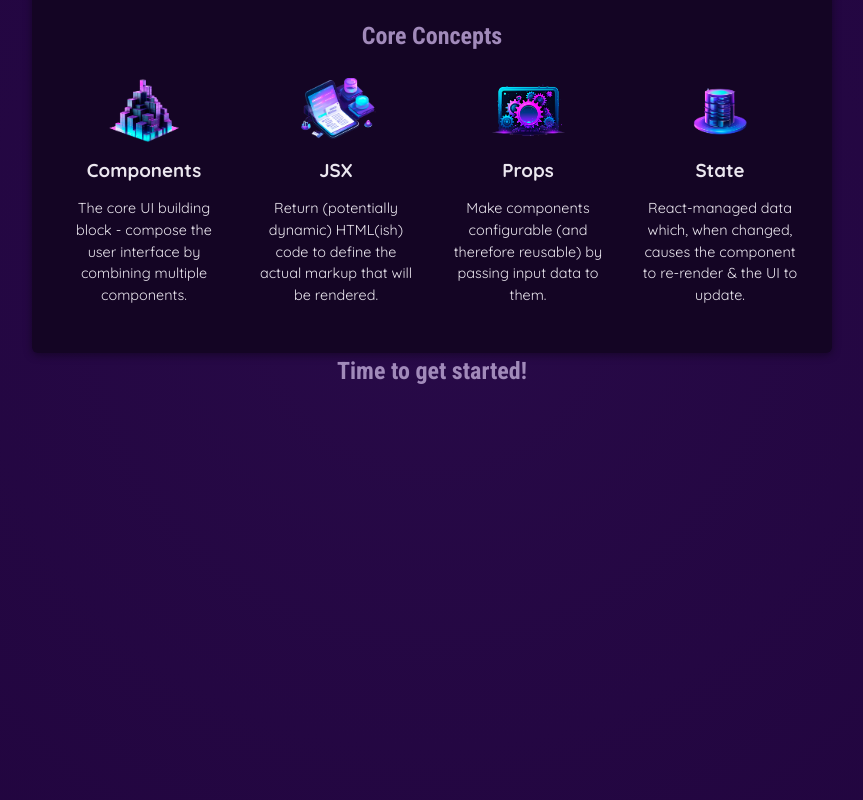
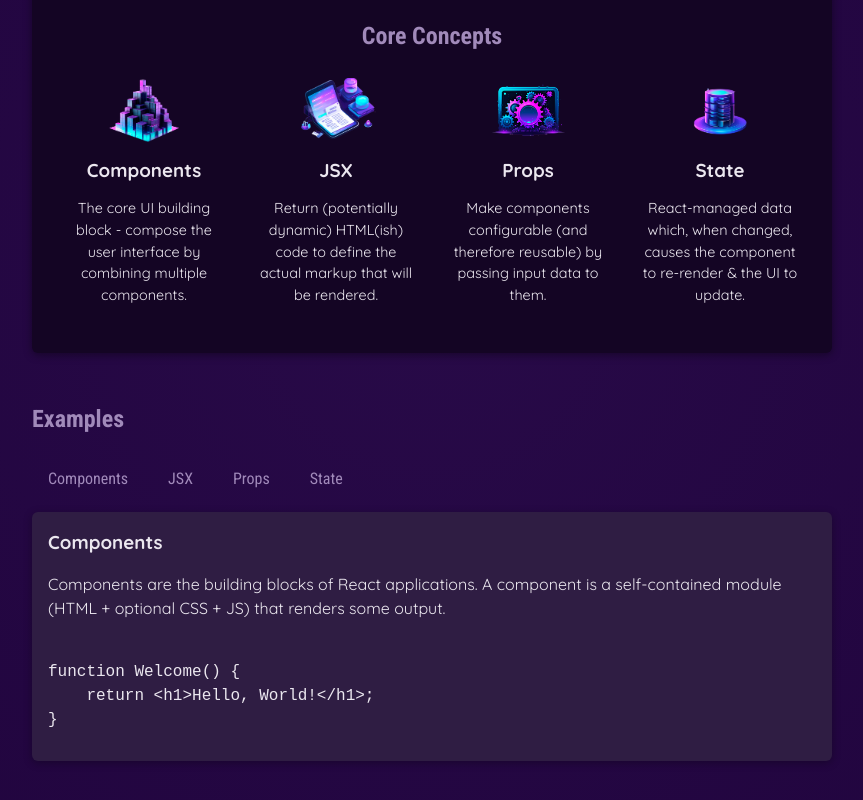
Before and after one commit to kohtetshine/react, a React (Vite) app in the folder 01-starting-project/: page / in a window 1280 px wide. Shown: the part 346-1146 px from the top of the page, without its empty margins (208-1071 px from the left). Built offline with nearby package versions, Linux system fonts and the light colour scheme.

Commit message:
[01] useState

```diff
--- a/01-starting-project/src/App.jsx
+++ b/01-starting-project/src/App.jsx
@@ -1,9 +1,17 @@
+import { useState } from 'react';
 
 import { CORE_CONCEPTS } from './data';
 import Header from './components/Header/Header';
 import CoreConcepts from './components/CoreConcepts/CoreConcepts';
+import TabButtons from './components/TabButtons/TabButtons';
+import { EXAMPLES } from './data';
 
 function App() {
+  const [ selectedTopic, setSelectedTopic ] = useState('components');
+
+  function handleSelect(selectedButton) {
+    setSelectedTopic(selectedButton);
+  }
   return (
     <div>
       <Header />
@@ -21,7 +29,24 @@
               {...CORE_CONCEPTS[3]} />
           </ul>
         </section>
-        <h2>Time to get started!</h2>
+        <section id="examples">
+          <h2>Examples</h2>
+          <menu>
+            <TabButtons onSelect={()=>handleSelect('components')}>Components</TabButtons>
+            <TabButtons onSelect={()=>handleSelect('jsx')}>JSX</TabButtons>
+            <TabButtons onSelect={()=>handleSelect('props')}>Props</TabButtons>
+            <TabButtons onSelect={()=>handleSelect('state')}>State</TabButtons>
+          </menu>
+          <div id='tab-content'>
+            <h3>{EXAMPLES[selectedTopic].title}</h3>
+            <p>{EXAMPLES[selectedTopic].description}</p>
+            <pre>
+              <code>
+                {EXAMPLES[selectedTopic].code}
+              </code>
+            </pre>
+          </div>
+        </section>
       </main>
     </div>
   );
--- /dev/null
+++ b/01-starting-project/src/components/TabButtons/TabButtons.jsx
@@ -0,0 +1,5 @@
+export default function TabButtons({ children, onSelect }) {
+    return (
+        <li><button onClick={onSelect}>{children}</button></li>
+    );
+}
--- a/01-starting-project/src/data.js
+++ b/01-starting-project/src/data.js
@@ -29,3 +29,54 @@
             'React-managed data which, when changed, causes the component to re-render & the UI to update.',
     },
 ];
+
+export const EXAMPLES = {
+    components: {
+        title: 'Components',
+        description:
+            'Components are the building blocks of React applications. A component is a self-contained module (HTML + optional CSS + JS) that renders some output.',
+        code: `
+function Welcome() {
+    return <h1>Hello, World!</h1>;
+}`,
+    },
+    jsx: {
+        title: 'JSX',
+        description:
+            'JSX is a syntax extension to JavaScript. It is similar to a template language, but it has full power of JavaScript (e.g., it may output dynamic content).',
+        code: `
+<div>
+    <h1>Welcome {userName}</h1>
+    <p>Time to learn React!</p>
+</div>`,
+    },
+    props: {
+        title: 'Props',
+        description:
+            'Components accept arbitrary inputs called props. They are like function arguments.',
+        code: `
+function Welcome(props) {
+    return <h1>Hello, {props.name}</h1>;
+}`,
+    },
+    state: {
+        title: 'State',
+        description:
+            'State allows React components to change their output over time in response to user actions, network responses, and anything else.',
+        code: `
+function Counter() {
+    const [isVisible, setIsVisible] = useState(false);
+
+    function handleClick() {
+        setIsVisible(true);
+    }
+
+    return (
+        <div>
+            <button onClick={handleClick}>Show Details</button>
+            {isVisible && <p>Amazing details!</p>}
+        </div>
+        );
+}`,
+    },
+};
```
